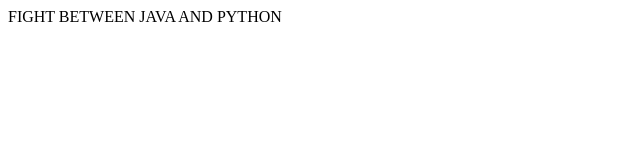
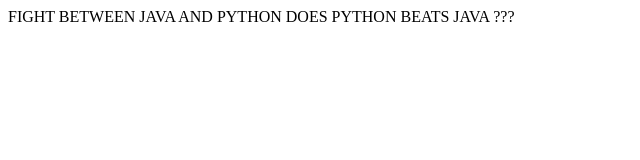
Before and after one commit to GURUPRASADRM/HTTPSREMOTECLIENT, a plain HTML site: page regis.html in a window 1280 px wide. Shown: the whole page, without its empty margins (0-640 px from the left). Drawn offline with Linux system fonts and the light colour scheme.

Commit message:
ADDED STATEMENT RELATED QUESTIONMATRK

```diff
--- a/regis.html
+++ b/regis.html
@@ -1,5 +1,6 @@
 <html>
 
     FIGHT BETWEEN JAVA AND PYTHON
+    DOES PYTHON BEATS JAVA ???
 
 </html>
```
